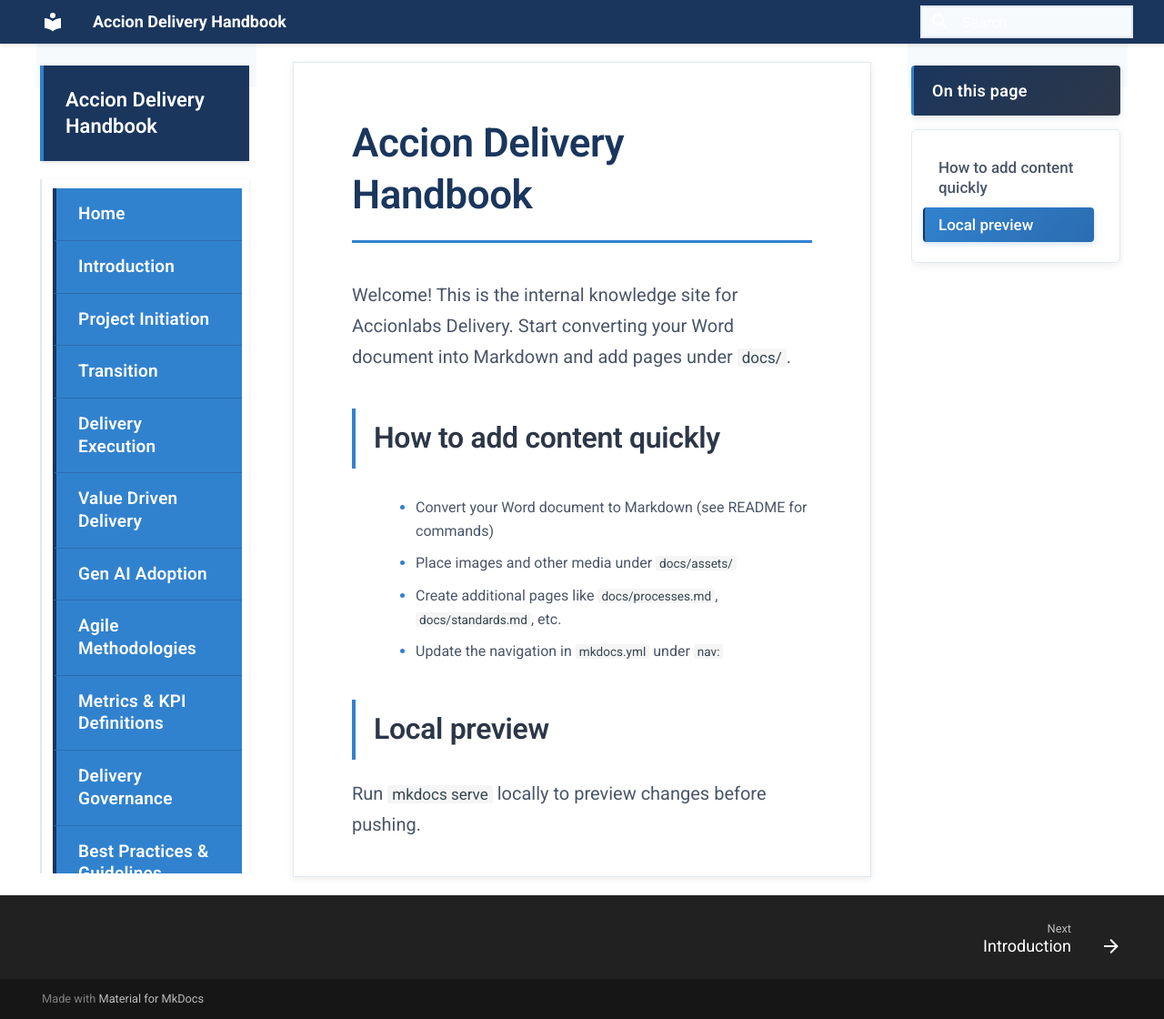
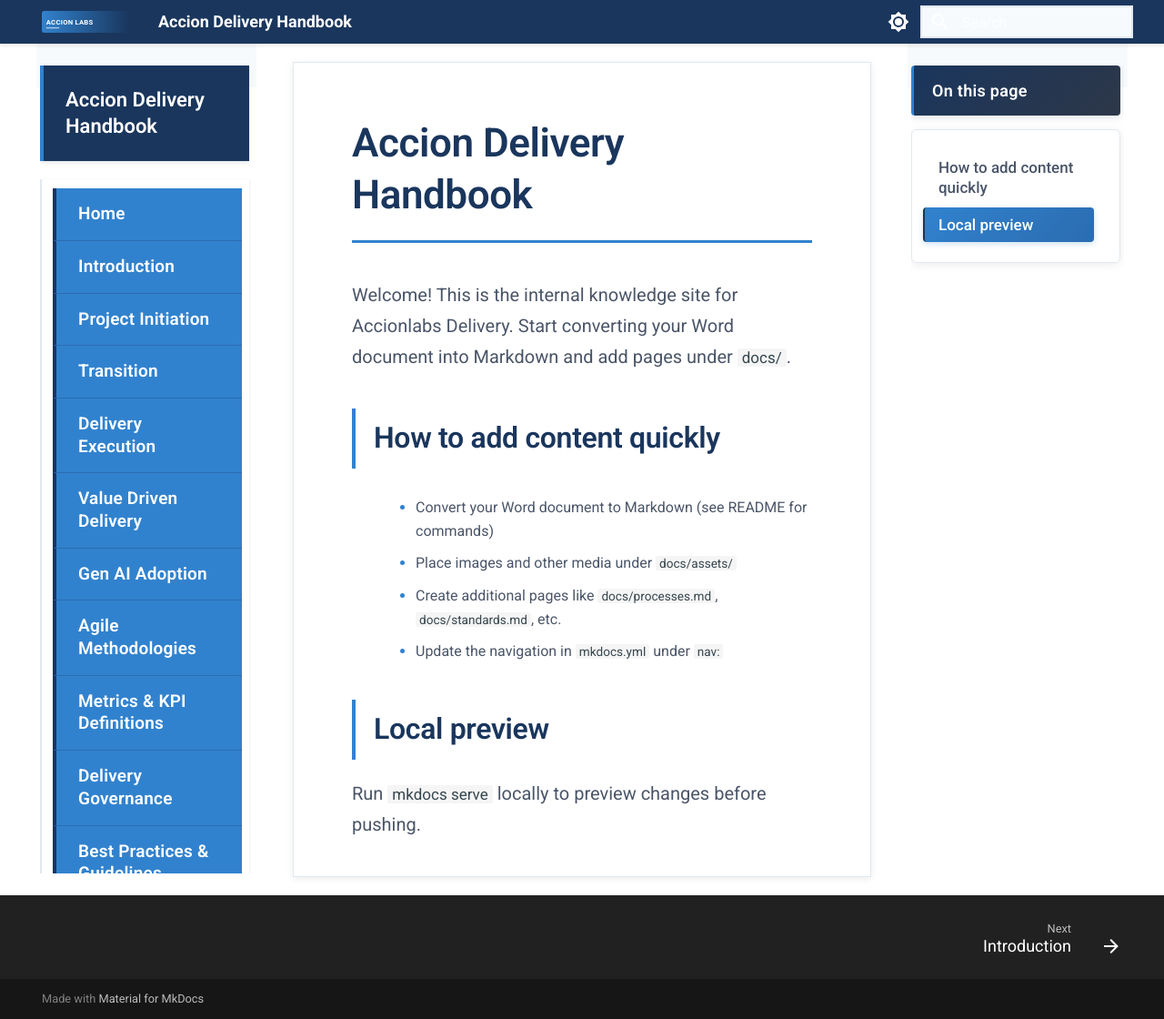
Before and after one commit to mahasri/accion-delivery-handbook, an MkDocs documentation site: the page built from docs/index.md, in a window 1280 px wide and 1120 px high. Shown: the whole window at 91% size. Built offline with MkDocs 1.6.1 and Material for MkDocs 9.7.7, drawn with Linux system fonts in a browser that asks for light colours; the version menu is left out.

Commit message:
Add Accion Labs logo and force light mode - Remove dark mode toggle and enhance logo styling

```diff
--- a/mkdocs.yml
+++ b/mkdocs.yml
@@ -5,6 +5,7 @@
 theme:
   name: material
   language: en
+  logo: assets/logo.svg
   features:
     - navigation.instant
     - navigation.tracking
@@ -21,20 +22,12 @@
     - search.highlight
     - search.share
   palette:
-    - media: "(prefers-color-scheme)"
-      scheme: default
-      primary: blue
-      accent: blue
-      toggle:
-        icon: material/brightness-auto
-        name: Switch to dark mode
-    - media: "(prefers-color-scheme: dark)"
-      scheme: slate
+    - scheme: default
       primary: blue
       accent: blue
       toggle:
         icon: material/brightness-7
-        name: Switch to light mode
+        name: Switch to dark mode
   font:
     text: Roboto
     code: Roboto Mono
--- a/overrides/main.html
+++ b/overrides/main.html
@@ -415,5 +415,50 @@
                  transform: none;
                  box-shadow: 0 2px 6px rgba(49, 130, 206, 0.3);
                }
+
+               /* Force light mode and enhance logo */
+               [data-md-color-scheme] {
+                 color-scheme: light !important;
+               }
+
+               .md-header__button {
+                 color: #ffffff !important;
+               }
+
+               .md-header__title {
+                 font-weight: 600;
+               }
+
+               /* Logo styling */
+               .md-header__logo {
+                 margin-right: 0.5rem;
+               }
+
+               .md-header__logo img,
+               .md-header__logo svg {
+                 height: 2.4rem;
+                 width: auto;
+                 max-width: 200px;
+               }
+
+               /* Ensure light mode for all elements */
+               .md-content {
+                 color: #2d3748 !important;
+                 background: #ffffff !important;
+               }
+
+               .md-content h1,
+               .md-content h2,
+               .md-content h3,
+               .md-content h4,
+               .md-content h5,
+               .md-content h6 {
+                 color: #1a365d !important;
+               }
+
+               /* Remove dark mode toggle if present */
+               .md-header__button[data-md-color-scheme] {
+                 display: none !important;
+               }
   </style>
 {% endblock %}
```
Also changed, not shown: docs/assets/accion-logo.png (added), docs/assets/logo.svg.
